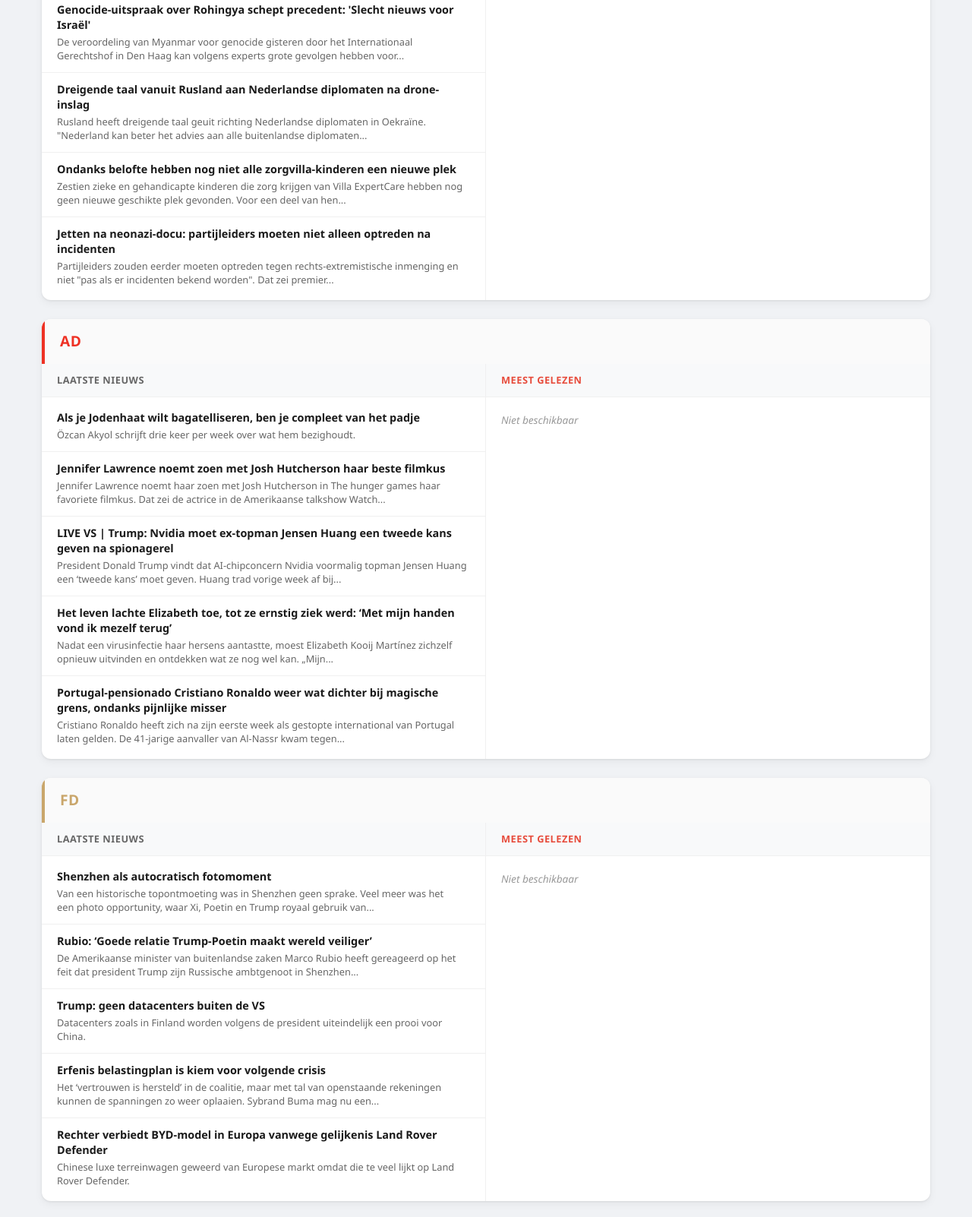
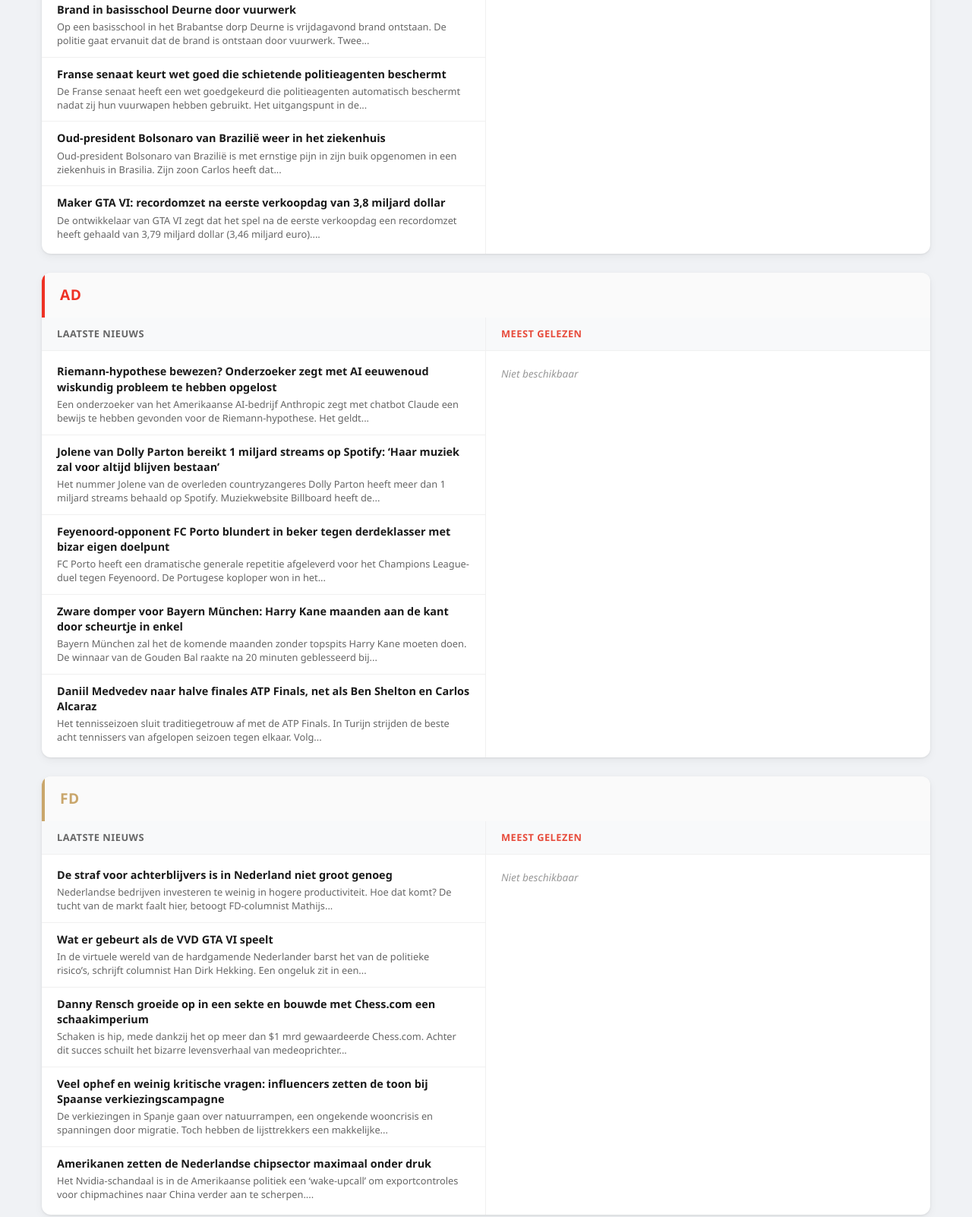
Before and after one commit to rogierlangen/News, a plain HTML site: page index.html in a window 1280 px wide. Shown: the part 349-1951 px from the top of the page at 76% size. Drawn offline with Linux system fonts and the light colour scheme.

Commit message:
Nieuws bijgewerkt 21-11-2026 01:11

```diff
--- a/index.html
+++ b/index.html
@@ -185,7 +185,7 @@
 <body>
     <header class="header">
         <h1>Nieuwsoverzicht </h1>
-        <p class="update-tijd">Laatst bijgewerkt: 20-11-2026 om 19:47</p>
+        <p class="update-tijd">Laatst bijgewerkt: 21-11-2026 om 01:11</p>
     </header>
 
     <main class="container">
@@ -200,37 +200,37 @@
                     <div class="artikelen">
 
         <article class="artikel">
-            <a href="https://nos.nl/l/2640339" target="_blank" class="artikel-link">
-                <h3>45 kinderpornobezitters krijgen waarschuwing van de politie</h3>
-                <p class="beschrijving">45 mensen hebben deze week bezoek van de politie gekregen om ze te waarschuwen om te stoppen met het downloaden of verspreiden van beeldmateriaal van...</p>
+            <a href="https://nos.nl/l/2640358" target="_blank" class="artikel-link">
+                <h3>Amerikaanse rechter keurt miljardenschikking Bayer over Roundup goed</h3>
+                <p class="beschrijving">Een Amerikaanse rechter heeft een schikking ter waarde van 7,25 miljard dollar goedgekeurd in een zaak over het onkruidverdelgingsmiddel Roundup. Het...</p>
             </a>
         </article>
 
         <article class="artikel">
-            <a href="https://nos.nl/l/2640335" target="_blank" class="artikel-link">
-                <h3>Genocide-uitspraak over Rohingya schept precedent: &#x27;Slecht nieuws voor Israël&#x27;</h3>
-                <p class="beschrijving">De veroordeling van Myanmar voor genocide gisteren door het Internationaal Gerechtshof in Den Haag kan volgens experts grote gevolgen hebben voor...</p>
+            <a href="https://nos.nl/l/2640357" target="_blank" class="artikel-link">
+                <h3>Brand in basisschool Deurne door vuurwerk</h3>
+                <p class="beschrijving">Op een basisschool in het Brabantse dorp Deurne is vrijdagavond brand ontstaan. De politie gaat ervanuit dat de brand is ontstaan door vuurwerk. Twee...</p>
             </a>
         </article>
 
         <article class="artikel">
-            <a href="https://nos.nl/l/2640333" target="_blank" class="artikel-link">
-                <h3>Dreigende taal vanuit Rusland aan Nederlandse diplomaten na drone-inslag</h3>
-                <p class="beschrijving">Rusland heeft dreigende taal geuit richting Nederlandse diplomaten in Oekraïne. &quot;Nederland kan beter het advies aan alle buitenlandse diplomaten...</p>
+            <a href="https://nos.nl/l/2640354" target="_blank" class="artikel-link">
+                <h3>Franse senaat keurt wet goed die schietende politieagenten beschermt</h3>
+                <p class="beschrijving">De Franse senaat heeft een wet goedgekeurd die politieagenten automatisch beschermt nadat zij hun vuurwapen hebben gebruikt. Het uitgangspunt in de...</p>
             </a>
         </article>
 
         <article class="artikel">
-            <a href="https://nos.nl/l/2640331" target="_blank" class="artikel-link">
-                <h3>Ondanks belofte hebben nog niet alle zorgvilla-kinderen een nieuwe plek</h3>
-                <p class="beschrijving">Zestien zieke en gehandicapte kinderen die zorg krijgen van Villa ExpertCare hebben nog geen nieuwe geschikte plek gevonden. Voor een deel van hen...</p>
+            <a href="https://nos.nl/l/2640351" target="_blank" class="artikel-link">
+                <h3>Oud-president Bolsonaro van Brazilië weer in het ziekenhuis</h3>
+                <p class="beschrijving">Oud-president Bolsonaro van Brazilië is met ernstige pijn in zijn buik opgenomen in een ziekenhuis in Brasilia. Zijn zoon Carlos heeft dat...</p>
             </a>
         </article>
 
         <article class="artikel">
-            <a href="https://nos.nl/l/2640329" target="_blank" class="artikel-link">
-                <h3>Jetten na neonazi-docu: partijleiders moeten niet alleen optreden na incidenten</h3>
-                <p class="beschrijving">Partijleiders zouden eerder moeten optreden tegen rechts-extremistische inmenging en niet &quot;pas als er incidenten bekend worden&quot;. Dat zei premier...</p>
+            <a href="https://nos.nl/l/2640349" target="_blank" class="artikel-link">
+                <h3>Maker GTA VI: recordomzet na eerste verkoopdag van 3,8 miljard dollar</h3>
+                <p class="beschrijving">De ontwikkelaar van GTA VI zegt dat het spel na de eerste verkoopdag een recordomzet heeft gehaald van 3,79 miljard dollar (3,46 miljard euro)....</p>
             </a>
         </article>
 
@@ -255,37 +255,37 @@
                     <div class="artikelen">
 
         <article class="artikel">
-            <a href="https://www.ad.nl/binnenland/als-je-jodenhaat-wilt-bagatelliseren-ben-je-compleet-van-het-padje~a0aff753/" target="_blank" class="artikel-link">
-                <h3>Als je Jodenhaat wilt bagatelliseren, ben je compleet van het padje</h3>
-                <p class="beschrijving">Özcan Akyol schrijft drie keer per week over wat hem bezighoudt.</p>
+            <a href="https://www.ad.nl/wetenschap/riemann-hypothese-bewezen-onderzoeker-zegt-met-ai-eeuwenoud-wiskundig-probleem-te-hebben-opgelost~abb4b88dd/" target="_blank" class="artikel-link">
+                <h3>Riemann-hypothese bewezen? Onderzoeker zegt met AI eeuwenoud wiskundig probleem te hebben opgelost</h3>
+                <p class="beschrijving">Een onderzoeker van het Amerikaanse AI-bedrijf Anthropic zegt met chatbot Claude een bewijs te hebben gevonden voor de Riemann-hypothese. Het geldt...</p>
             </a>
         </article>
 
         <article class="artikel">
-            <a href="https://www.ad.nl/show/jennifer-lawrence-noemt-zoen-met-josh-hutcherson-haar-beste-filmkus~af74f2bf/" target="_blank" class="artikel-link">
-                <h3>Jennifer Lawrence noemt zoen met Josh Hutcherson haar beste filmkus</h3>
-                <p class="beschrijving">Jennifer Lawrence noemt haar zoen met Josh Hutcherson in The hunger games haar favoriete filmkus. Dat zei de actrice in de Amerikaanse talkshow Watch...</p>
+            <a href="https://www.ad.nl/show/jolene-van-dolly-parton-bereikt-1-miljard-streams-op-spotify-haar-muziek-zal-voor-altijd-blijven-bestaan~ac792a02/" target="_blank" class="artikel-link">
+                <h3>Jolene van Dolly Parton bereikt 1 miljard streams op Spotify: ‘Haar muziek zal voor altijd blijven bestaan’</h3>
+                <p class="beschrijving">Het nummer Jolene van de overleden countryzangeres Dolly Parton heeft meer dan 1 miljard streams behaald op Spotify. Muziekwebsite Billboard heeft de...</p>
             </a>
         </article>
 
         <article class="artikel">
-            <a href="https://www.ad.nl/buitenland/live-vs-trump-nvidia-moet-ex-topman-jensen-huang-een-tweede-kans-geven-na-spionagerel~ae67dd9c/" target="_blank" class="artikel-link">
-                <h3>LIVE VS | Trump: Nvidia moet ex-topman Jensen Huang een tweede kans geven na spionagerel</h3>
-                <p class="beschrijving">President Donald Trump vindt dat AI-chipconcern Nvidia voormalig topman Jensen Huang een ‘tweede kans’ moet geven. Huang trad vorige week af bij...</p>
+            <a href="https://www.ad.nl/voetbal/feyenoord-opponent-fc-porto-blundert-in-beker-tegen-derdeklasser-met-bizar-eigen-doelpunt~a13b03790/" target="_blank" class="artikel-link">
+                <h3>Feyenoord-opponent FC Porto blundert in beker tegen derdeklasser met bizar eigen doelpunt</h3>
+                <p class="beschrijving">FC Porto heeft een dramatische generale repetitie afgeleverd voor het Champions League-duel tegen Feyenoord. De Portugese koploper won in het...</p>
             </a>
         </article>
 
         <article class="artikel">
-            <a href="https://www.ad.nl/binnenland/het-leven-lachte-elizabeth-toe-tot-ze-ernstig-ziek-werd-met-mijn-handen-vond-ik-mezelf-terug~a784e4a0/" target="_blank" class="artikel-link">
-                <h3>Het leven lachte Elizabeth toe, tot ze ernstig ziek werd: ‘Met mijn handen vond ik mezelf terug’</h3>
-                <p class="beschrijving">Nadat een virusinfectie haar hersens aantastte, moest Elizabeth Kooij Martínez zichzelf opnieuw uitvinden en ontdekken wat ze nog wel kan. „Mijn...</p>
+            <a href="https://www.ad.nl/voetbal/zware-domper-voor-bayern-munchen-harry-kane-maanden-aan-de-kant-door-scheurtje-in-enkel~aa8719c3/" target="_blank" class="artikel-link">
+                <h3>Zware domper voor Bayern München: Harry Kane maanden aan de kant door scheurtje in enkel</h3>
+                <p class="beschrijving">Bayern München zal het de komende maanden zonder topspits Harry Kane moeten doen. De winnaar van de Gouden Bal raakte na 20 minuten geblesseerd bij...</p>
             </a>
         </article>
 
         <article class="artikel">
-            <a href="https://www.ad.nl/voetbal/portugal-pensionado-cristiano-ronaldo-weer-wat-dichter-bij-magische-grens-ondanks-pijnlijke-misser~a7eb3f19/" target="_blank" class="artikel-link">
-                <h3>Portugal-pensionado Cristiano Ronaldo weer wat dichter bij magische grens, ondanks pijnlijke misser</h3>
-                <p class="beschrijving">Cristiano Ronaldo heeft zich na zijn eerste week als gestopte international van Portugal laten gelden. De 41-jarige aanvaller van Al-Nassr kwam tegen...</p>
+            <a href="https://www.ad.nl/tennis/daniil-medvedev-naar-halve-finales-atp-finals-net-als-ben-shelton-en-carlos-alcaraz~a8e1874a/" target="_blank" class="artikel-link">
+                <h3>Daniil Medvedev naar halve finales ATP Finals, net als Ben Shelton en Carlos Alcaraz</h3>
+                <p class="beschrijving">Het tennisseizoen sluit traditiegetrouw af met de ATP Finals. In Turijn strijden de beste acht tennissers van afgelopen seizoen tegen elkaar. Volg...</p>
             </a>
         </article>
 
@@ -310,37 +310,37 @@
                     <div class="artikelen">
 
         <article class="artikel">
-            <a href="https://fd.nl/opinie/1620303/shenzhen-als-autocratisch-fotomoment" target="_blank" class="artikel-link">
-                <h3>Shenzhen als autocratisch fotomoment</h3>
-                <p class="beschrijving">Van een historische topontmoeting was in Shenzhen geen sprake. Veel meer was het een photo opportunity, waar Xi, Poetin en Trump royaal gebruik van...</p>
+            <a href="https://fd.nl/politiek/1620161/de-straf-voor-achterblijvers-is-in-nederland-niet-groot-genoeg" target="_blank" class="artikel-link">
+                <h3>De straf voor achterblijvers is in Nederland niet groot genoeg</h3>
+                <p class="beschrijving">Nederlandse bedrijven investeren te weinig in hogere productiviteit. Hoe dat komt? De tucht van de markt faalt hier, betoogt FD-columnist Mathijs...</p>
             </a>
         </article>
 
         <article class="artikel">
-            <a href="https://fd.nl/politiek/1620314/rubio-goede-relatie-trump-poetin-maakt-wereld-veiliger" target="_blank" class="artikel-link">
-                <h3>Rubio: ‘Goede relatie Trump-Poetin maakt wereld veiliger’</h3>
-                <p class="beschrijving">De Amerikaanse minister van buitenlandse zaken Marco Rubio heeft gereageerd op het feit dat president Trump zijn Russische ambtgenoot in Shenzhen...</p>
+            <a href="https://fd.nl/opinie/1620156/wat-er-gebeurt-als-de-vvd-gta-vi-speelt" target="_blank" class="artikel-link">
+                <h3>Wat er gebeurt als de VVD GTA VI speelt</h3>
+                <p class="beschrijving">In de virtuele wereld van de hardgamende Nederlander barst het van de politieke risico’s, schrijft columnist Han Dirk Hekking. Een ongeluk zit in een...</p>
             </a>
         </article>
 
         <article class="artikel">
-            <a href="https://fd.nl/politiek/1620313/trump-geen-datacenters-buiten-de-vs" target="_blank" class="artikel-link">
-                <h3>Trump: geen datacenters buiten de VS</h3>
-                <p class="beschrijving">Datacenters zoals in Finland worden volgens de president uiteindelijk een prooi voor China.</p>
+            <a href="https://fd.nl/bedrijfsleven/1620101/danny-rensch-groeide-op-in-een-sekte-en-bouwde-met-chess-com-een-schaakimperium" target="_blank" class="artikel-link">
+                <h3>Danny Rensch groeide op in een sekte en bouwde met Chess.com een schaakimperium</h3>
+                <p class="beschrijving">Schaken is hip, mede dankzij het op meer dan $1 mrd gewaardeerde Chess.com. Achter dit succes schuilt het bizarre levensverhaal van medeoprichter...</p>
             </a>
         </article>
 
         <article class="artikel">
-            <a href="https://fd.nl/politiek/1620162/erfenis-belastingplan-is-kiem-voor-volgende-crisis" target="_blank" class="artikel-link">
-                <h3>Erfenis belastingplan is kiem voor volgende crisis</h3>
-                <p class="beschrijving">Het ‘vertrouwen is hersteld’ in de coalitie, maar met tal van openstaande rekeningen kunnen de spanningen zo weer oplaaien. Sybrand Buma mag nu een...</p>
+            <a href="https://fd.nl/politiek/1620062/veel-ophef-en-weinig-kritische-vragen-influencers-zetten-de-toon-bij-spaanse-verkiezingscampagne" target="_blank" class="artikel-link">
+                <h3>Veel ophef en weinig kritische vragen: influencers zetten de toon bij Spaanse verkiezingscampagne</h3>
+                <p class="beschrijving">De verkiezingen in Spanje gaan over natuurrampen, een ongekende wooncrisis en spanningen door migratie. Toch hebben de lijsttrekkers een makkelijke...</p>
             </a>
         </article>
 
         <article class="artikel">
-            <a href="https://fd.nl/bedrijfsleven/1620310/rechter-verbiedt-byd-model-in-europa-vanwege-gelijkenis-land-rover-defender" target="_blank" class="artikel-link">
-                <h3>Rechter verbiedt BYD-model in Europa vanwege gelijkenis Land Rover Defender</h3>
-                <p class="beschrijving">Chinese luxe terreinwagen geweerd van Europese markt omdat die te veel lijkt op Land Rover Defender.</p>
+            <a href="https://fd.nl/bedrijfsleven/1620300/amerikanen-zetten-de-nederlandse-chipsector-maximaal-onder-druk" target="_blank" class="artikel-link">
+                <h3>Amerikanen zetten de Nederlandse chipsector maximaal onder druk</h3>
+                <p class="beschrijving">Het Nvidia-schandaal is in de Amerikaanse politiek een ‘wake-upcall’ om exportcontroles voor chipmachines naar China verder aan te scherpen....</p>
             </a>
         </article>
 
```
Also changed, not shown: 1 other file.
